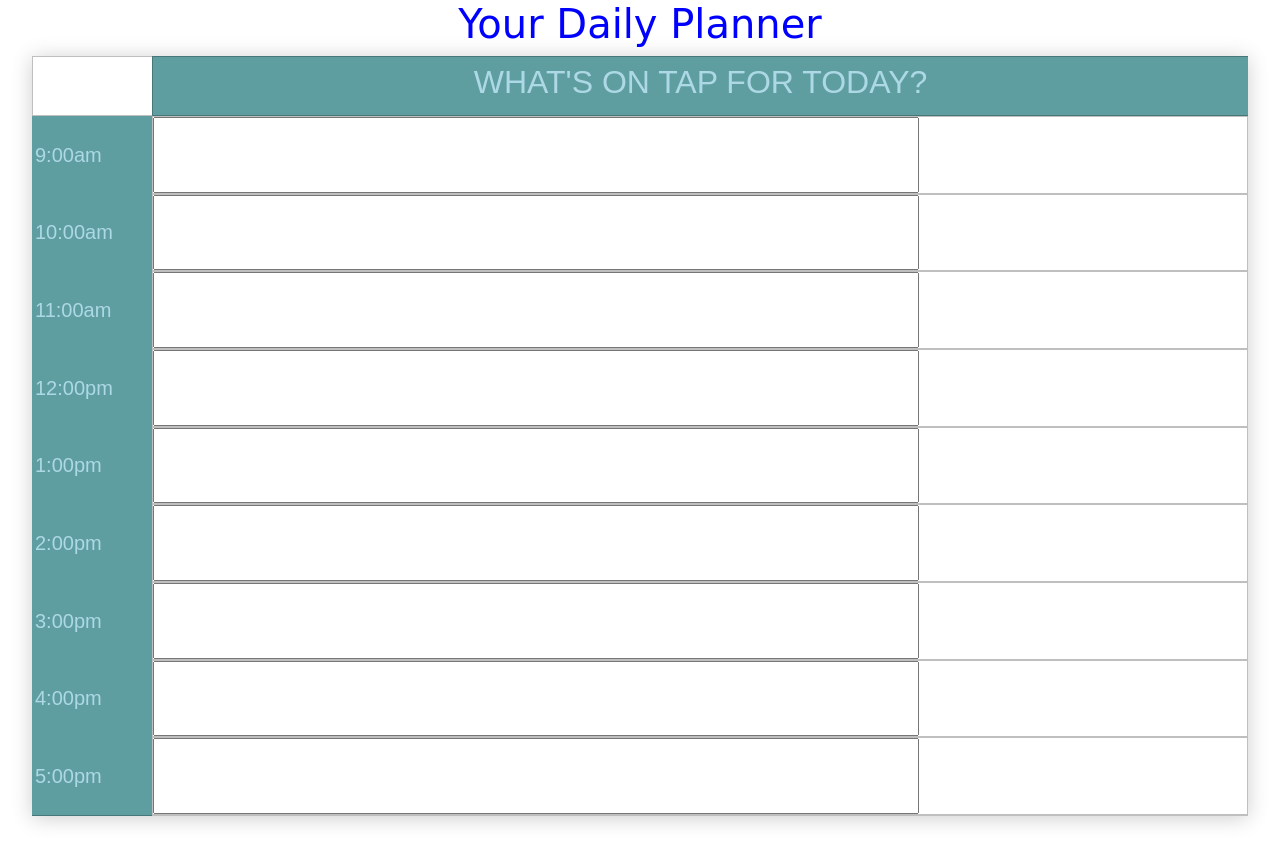
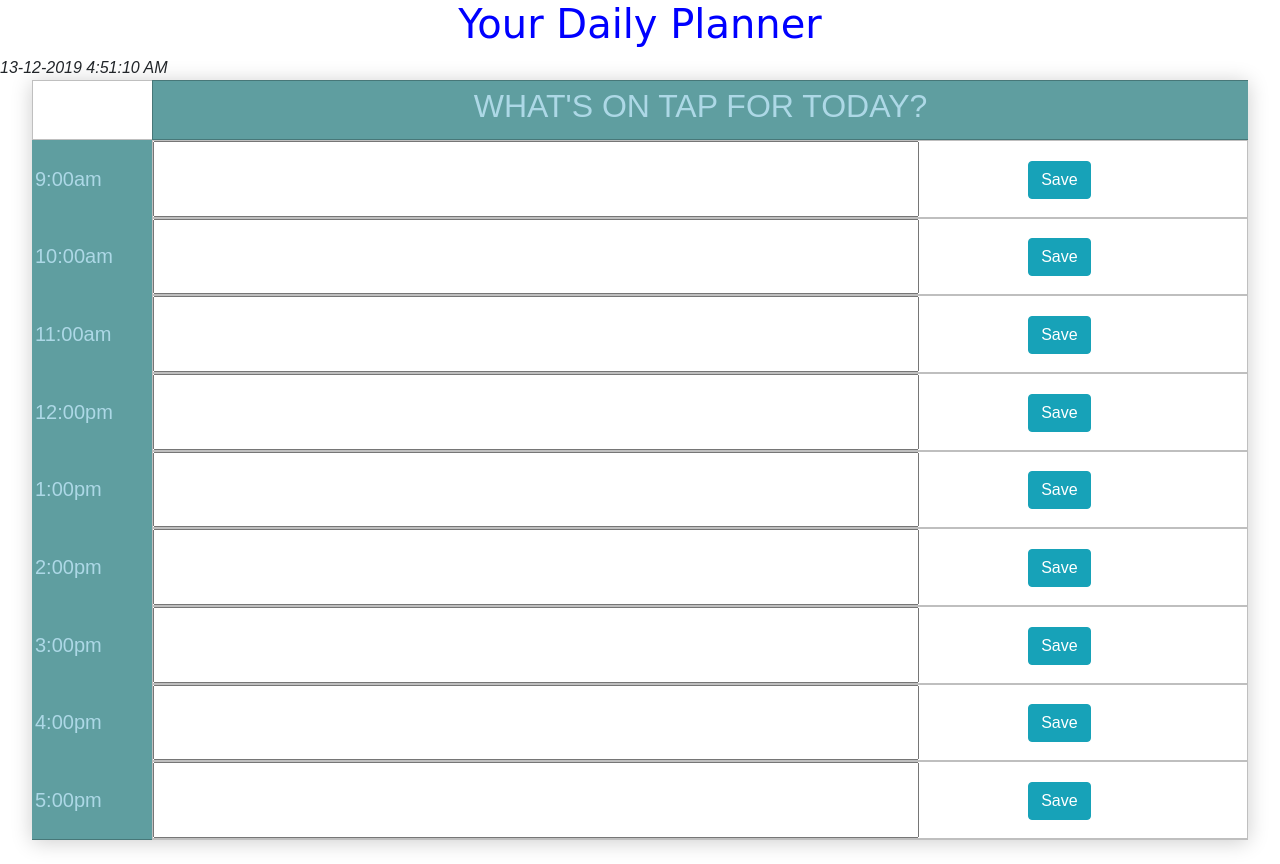
Before and after one commit to sdreynolds110/day-planner, a plain HTML site: page index.html in a window 1280 px wide. Before the commit the page ends 840 px from the top, so only its background shows below. Drawn offline with nearby package versions, Linux system fonts and the light colour scheme.

Commit message:
made changes for running clock

```diff
--- a/index.html
+++ b/index.html
@@ -15,8 +15,30 @@
 <body>
     <div class="planner-container">
         <h1 class="title">Your Daily Planner</h1>
-        <h2 class="date"></h2>
-        <div class="calendar">
+        <div id="clockbox"></div>
+
+        <script type="text/javascript">
+        function GetClock(){
+        var d=new Date();
+        var nmonth=d.getMonth(),ndate=d.getDate(),nyear=d.getFullYear();
+        var nhour=d.getHours(),nmin=d.getMinutes(),nsec=d.getSeconds(),ap;
+
+        if(nhour==0){ap=" AM";nhour=12;}
+        else if(nhour<12){ap=" AM";}
+        else if(nhour==12){ap=" PM";}
+        else if(nhour>12){ap=" PM";nhour-=12;}
+
+        if(nmin<=9) nmin="0"+nmin;
+        if(nsec<=9) nsec="0"+nsec;
+
+        var clocktext=""+ndate+"-"+(nmonth+1)+"-"+nyear+" "+nhour+":"+nmin+":"+nsec+ap+"";
+        document.getElementById('clockbox').innerHTML=clocktext;
+        }
+
+        GetClock();
+        setInterval(GetClock,1000);
+        </script>
+                <div class="calendar">
             <div class="empty"></div>
             <div class="planes">
                 <div>
@@ -35,15 +57,15 @@
                 <div class="row">5:00pm</div>
             </div>
             <div class="content">
-                <div id="1"><input type="text" class="input"></div>
-                <div id="2"><input type="text" class="input"></div>
-                <div id="3"><input type="text" class="input"></div>
-                <div id="4"><input type="text" class="input"></div>
-                <div id="5"><input type="text" class="input"></div>
-                <div id="6"><input type="text" class="input"></div>
-                <div id="7"><input type="text" class="input"></div>
-                <div id="8"><input type="text" class="input"></div>
-                <div id="9"><input type="text" class="input"></div>
+                <div id="1"><input type="text" class="input"><button type="button" class="btn btn-info">Save</button></div>
+                <div id="2"><input type="text" class="input"><button type="button" class="btn btn-info">Save</button></div>
+                <div id="3"><input type="text" class="input"><button type="button" class="btn btn-info">Save</button></div>
+                <div id="4"><input type="text" class="input"><button type="button" class="btn btn-info">Save</button></div>
+                <div id="5"><input type="text" class="input"><button type="button" class="btn btn-info">Save</button></div>
+                <div id="6"><input type="text" class="input"><button type="button" class="btn btn-info">Save</button></div>
+                <div id="7"><input type="text" class="input"><button type="button" class="btn btn-info">Save</button></div>
+                <div id="8"><input type="text" class="input"><button type="button" class="btn btn-info">Save</button></div>
+                <div id="9"><input type="text" class="input"><button type="button" class="btn btn-info">Save</button></div>
             </div>
         </div>
     </div>
--- a/scripts.js
+++ b/scripts.js
@@ -1,2 +1,11 @@
-var today = moment();
-$(“.date”).text(moment().format(‘LLL’));
+document.getElementById("time").innerHTML = formatAMPM();
+
+function formatAMPM() {
+var d = new Date(),
+    minutes = d.getMinutes().toString().length == 1 ? '0'+d.getMinutes() : d.getMinutes(),
+    hours = d.getHours().toString().length == 1 ? '0'+d.getHours() : d.getHours(),
+    ampm = d.getHours() >= 12 ? 'pm' : 'am',
+    months = ['Jan','Feb','Mar','Apr','May','Jun','Jul','Aug','Sep','Oct','Nov','Dec'],
+    days = ['Sun','Mon','Tue','Wed','Thu','Fri','Sat'];
+return days[d.getDay()]+' '+months[d.getMonth()]+' '+d.getDate()+' '+d.getFullYear()+' '+hours+':'+minutes+ampm;
+}
--- a/styles.css
+++ b/styles.css
@@ -24,6 +24,11 @@
     box-shadow: 0 2px 20px rgba(0, 0, 0, 0.20);
 }
 
+#clockbox {
+    justify-content: center;
+    font-style: oblique;
+}
+
 .empty {
     display: grid;
     grid-area: empty;
@@ -46,6 +51,10 @@
     border-bottom: 1px solid rgba(0, 0, 0, 0.25);
 }
 
+.btn {
+    margin-left: 10%;
+}
+
 .times {
     grid-area: time;
     display: grid;
@@ -57,10 +66,6 @@
     border-bottom: 1px solid rgba(0, 0, 0, 0.25);
     padding-left: 15%;
 }
-
-/* .row {
-    border-bottom: 5px solid rgba(0, 0, 0, 0.25);
-} */
 
 .content {
     grid-area: contents;
```
